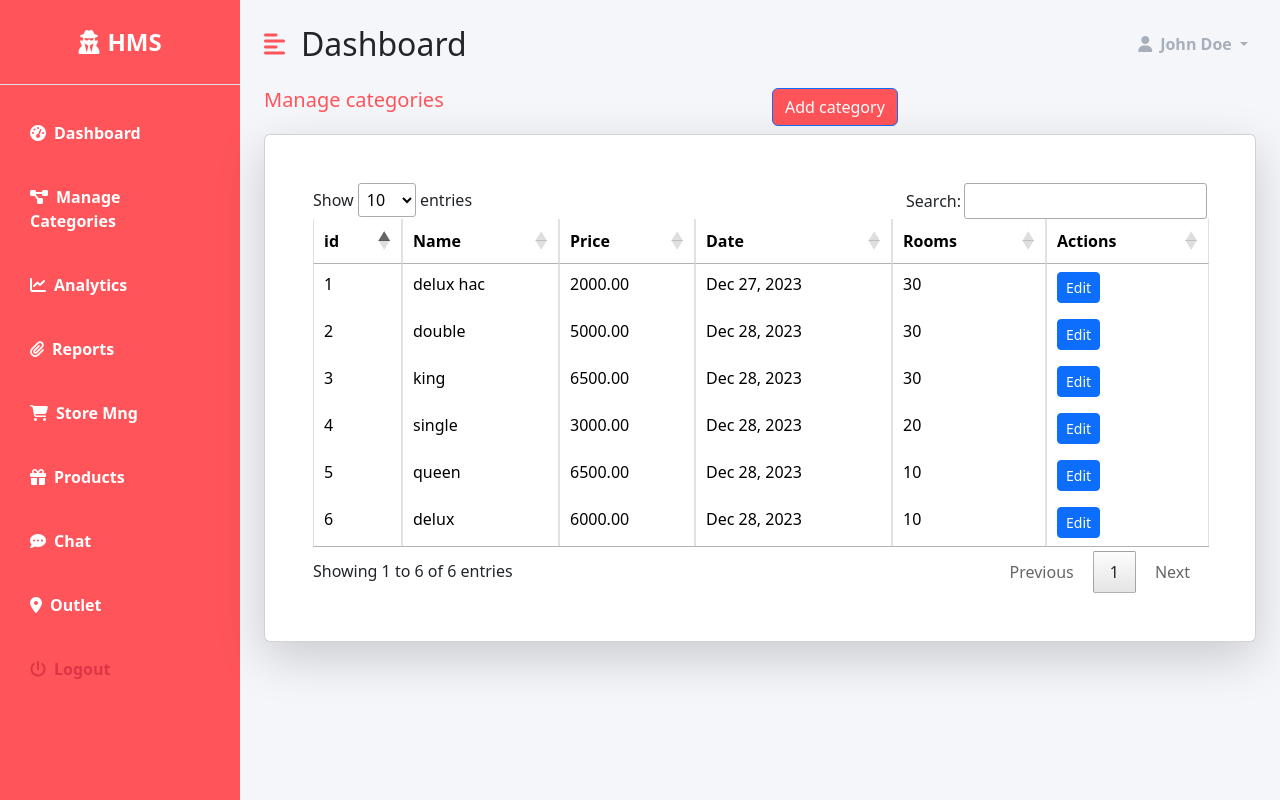
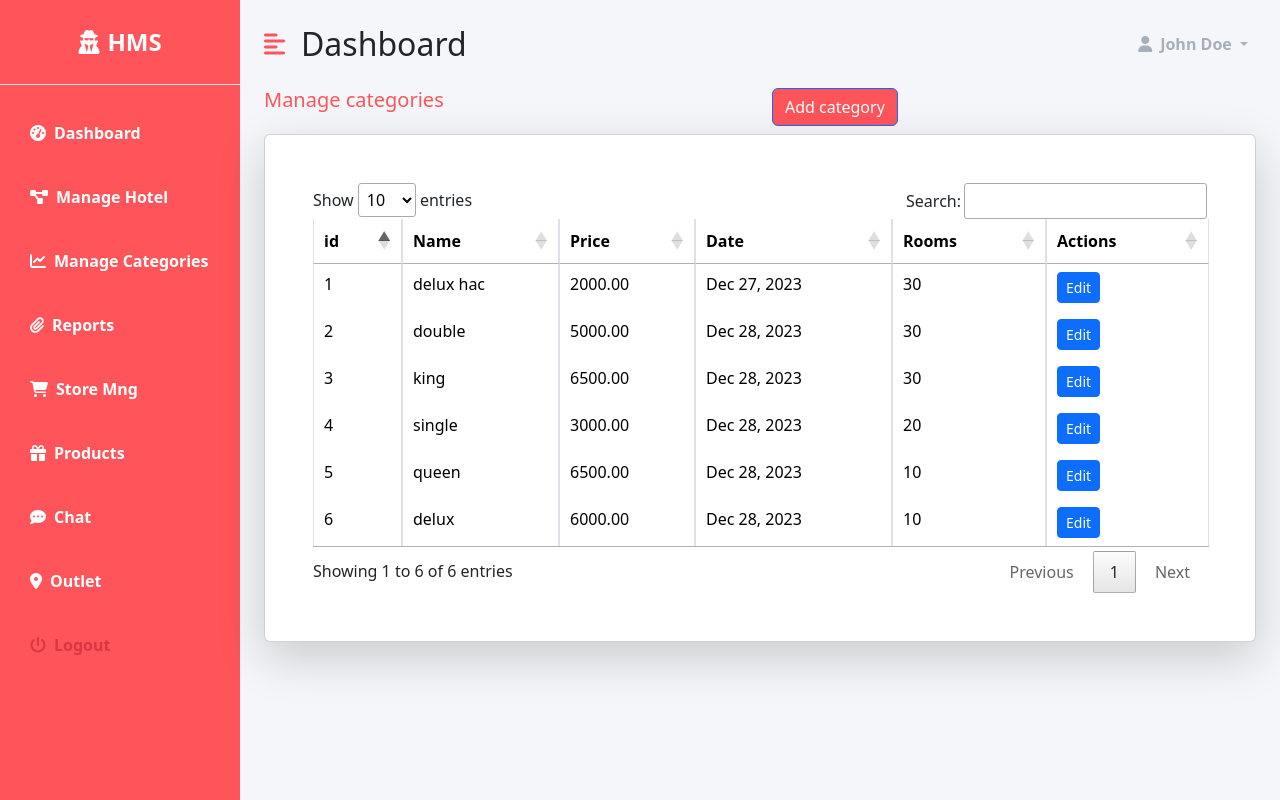
Before and after one commit to cyrus-48/crud-hms-django-app, a Django app: page /dashboard/manage-categories in a window 1280 px wide. Run offline with Django 5.2, Linux system fonts and the light colour scheme; a user stored in the database is signed in; data comes from the database, SQL or seed files in the repository; both versions use the stored data as it was after the commit; some libraries are stand-ins or nearby versions.

Commit message:
manage hotel [view , template ]

```diff
--- a/dashboard/urls.py
+++ b/dashboard/urls.py
@@ -8,5 +8,7 @@ urlpatterns = [
     path('ajax-categories-fetch' , views.ajax_categories_fetch , name='ajax-categories-fetch'),
     path('category/<int:category_id>' , views.category_detail , name='category-detail'),
     path('edit-category/' , views.edit_category , name='edit-category'),
+    path('manage-hotel/' , views.manage_hotel , name='manage-hotel'),
+    path('update-hotel/' , views.update_hotel , name='update-hotel'),
 
 ]
--- a/dashboard/views.py
+++ b/dashboard/views.py
@@ -102,3 +102,39 @@ def edit_category(request ):
    else:
         error_message = 'Invalid request'
         return HttpResponseRedirect(reverse('dashboard:category-detail', args=(category.id,)) + f'?error_message={error_message}')
+
+@login_required(login_url='accounts:login')
+@staff_member_required(login_url='accounts:login')
+def  manage_hotel(request):
+    hotel = Hotel.objects.all()[0]
+    context = {
+        'hotel': hotel,
+    }
+    return render(request, 'dashboard/hotel/manage_hotel.html', context)
+
+
+@login_required(login_url='accounts:login')
+@staff_member_required(login_url='accounts:login')
+def update_hotel(request):
+    if request.method == 'POST':
+        hotel_id = request.POST['hotel_id']
+        try:
+            hotel = Hotel.objects.get(id=hotel_id)
+            hotel.name = request.POST['name']
+            hotel.email = request.POST['email']
+            hotel.phone = request.POST['phone']
+            hotel.address = request.POST['address']
+            hotel.description = request.POST['description']
+            hotel.save()
+            success_message = 'Hotel details  updated successfully'
+            return HttpResponseRedirect(reverse('dashboard:manage-hotel') + f'?success_message={success_message}')
+        except Hotel.DoesNotExist:
+            error_message = 'HOtel does not exist'
+            return HttpResponseRedirect(reverse('dashboard:manage-hotel') + f'?error_message={error_message}')
+
+        except Exception as e:
+            error_message = 'Error occurred while updating hotel details '
+            return HttpResponseRedirect(reverse('dashboard:manage-hotel') + f'?error_message={error_message}')
+    else:
+        error_message = 'Invalid request'
+        return HttpResponseRedirect(reverse('dashboard:manage-hotel') + f'?error_message={error_message}')
--- a/hotel/models.py
+++ b/hotel/models.py
@@ -5,6 +5,10 @@ from django.db.models import Sum , Avg
 class Hotel(models.Model):
     name  = models.CharField(max_length=255)
     description = models.TextField()
+    email = models.EmailField(default='hotel@gmail.com')
+    address = models.CharField(max_length=255 , default='Kathmandu')
+
+    phone = models.CharField(max_length=255 , default='9840000000')
     added_on = models.DateTimeField(auto_now_add=True)
     updated_on = models.DateTimeField(auto_now=True)
 
--- a/templates/dashboard/base.html
+++ b/templates/dashboard/base.html
@@ -26,10 +26,10 @@
             <div class="list-group list-group-flush my-3">
                 <a href="{% url 'dashboard:dashboard-index' %}" class="list-group-item list-group-item-action bg-transparent text-white active"><i
                         class="fas fa-tachometer-alt me-2"></i>Dashboard</a>
+                <a href="{% url 'dashboard:manage-hotel' %}" class="list-group-item list-group-item-action bg-transparent text-white fw-bold"><i
+                        class="fas fa-project-diagram me-2"></i>Manage Hotel</a>
                 <a href="{% url 'dashboard:manage-categories' %}" class="list-group-item list-group-item-action bg-transparent text-white fw-bold"><i
-                        class="fas fa-project-diagram me-2"></i>Manage Categories</a>
-                <a href="#" class="list-group-item list-group-item-action bg-transparent text-white fw-bold"><i
-                        class="fas fa-chart-line me-2"></i>Analytics</a>
+                        class="fas fa-chart-line me-2"></i>Manage Categories</a>
                 <a href="#" class="list-group-item list-group-item-action bg-transparent text-white fw-bold"><i
                         class="fas fa-paperclip me-2"></i>Reports</a>
                 <a href="#" class="list-group-item list-group-item-action bg-transparent text-white fw-bold"><i
```
Also changed, not shown: templates/dashboard/hotel/manage_categories.html (+4 -5 lines), templates/dashboard/hotel/manage_hotel.html (+34 -37 lines), db.sqlite3, hotel/migrations/0007_hotel_address_hotel_email_hotel_phone.py (added).
